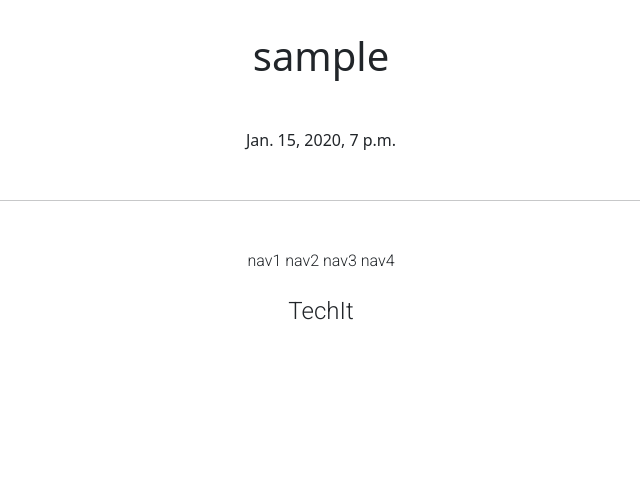
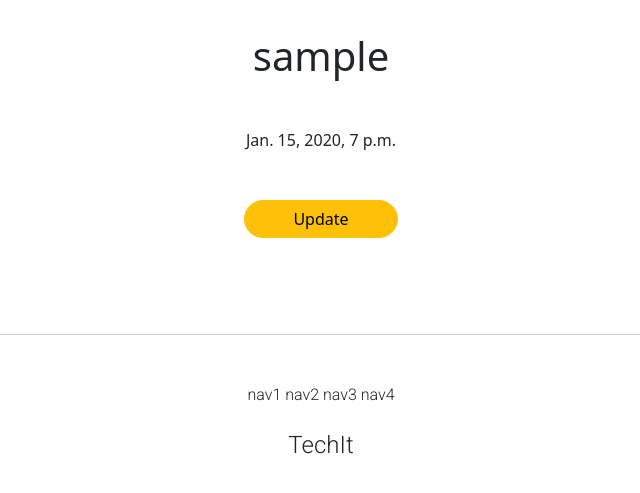
Before and after one commit to hjbae19911/techit, a Django app: page /accounts/detail/1/ in a window 1280 px wide. Shown: the part 233-726 px from the top of the page, without its empty margins (319-959 px from the left). Run offline with Django 4.2, Linux system fonts and the light colour scheme; a user stored in the database is signed in; tables that the repository leaves empty hold one stand-in row (values such as "Sample post"); some libraries are stand-ins or nearby versions.

Commit message:
Update view account link update

```diff
--- a/accountapp/templates/accountapp/detail.html
+++ b/accountapp/templates/accountapp/detail.html
@@ -15,6 +15,16 @@
 
     <div style="max-width: 900px; margin: auto">
         {{ target_user.date_joined }}
+
+        {% if user == target_user %}
+        <div>
+            <a href="{% url 'accountapp:update' pk=target_user.pk %}">
+            <div class="btn btn-warning rounded-pill px-5 my-5">
+                Update
+            </div>
+            </a>
+        </div>
+        {% endif %}
     </div>
 
 </div>
```
